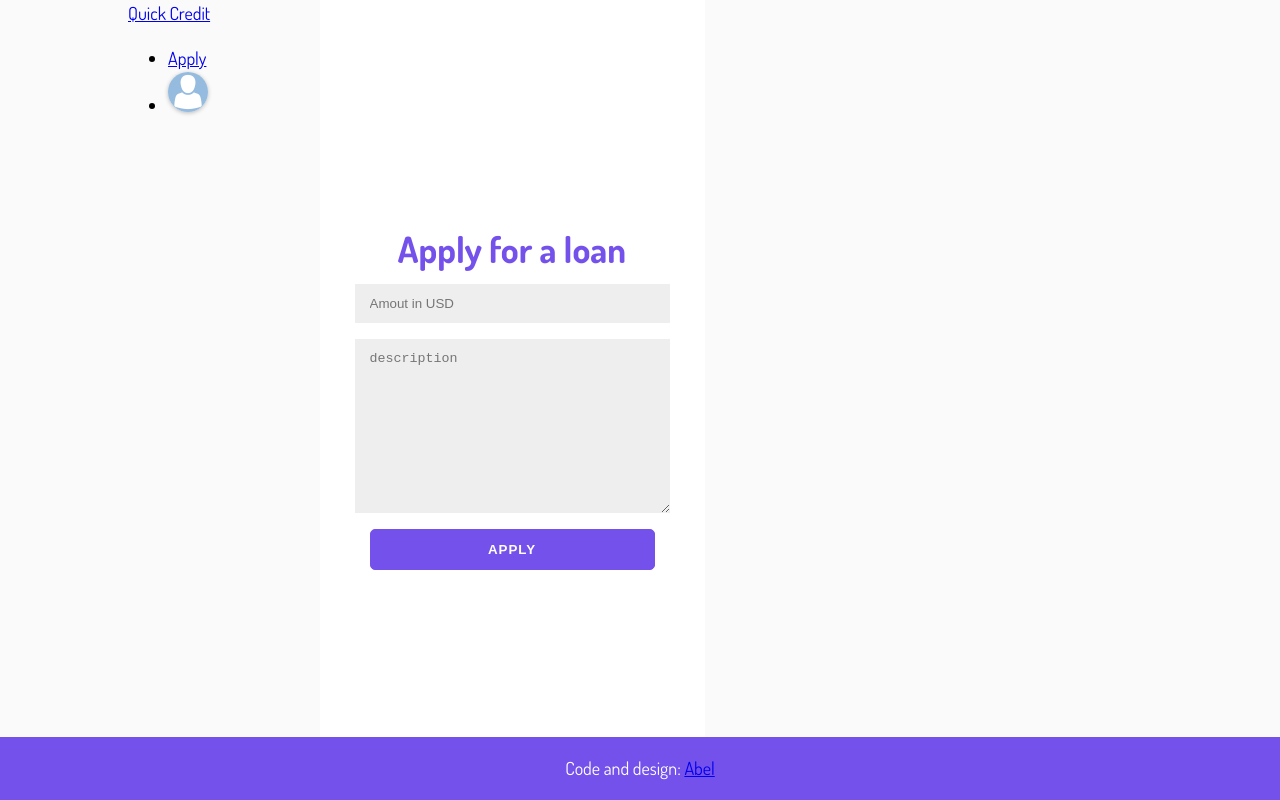
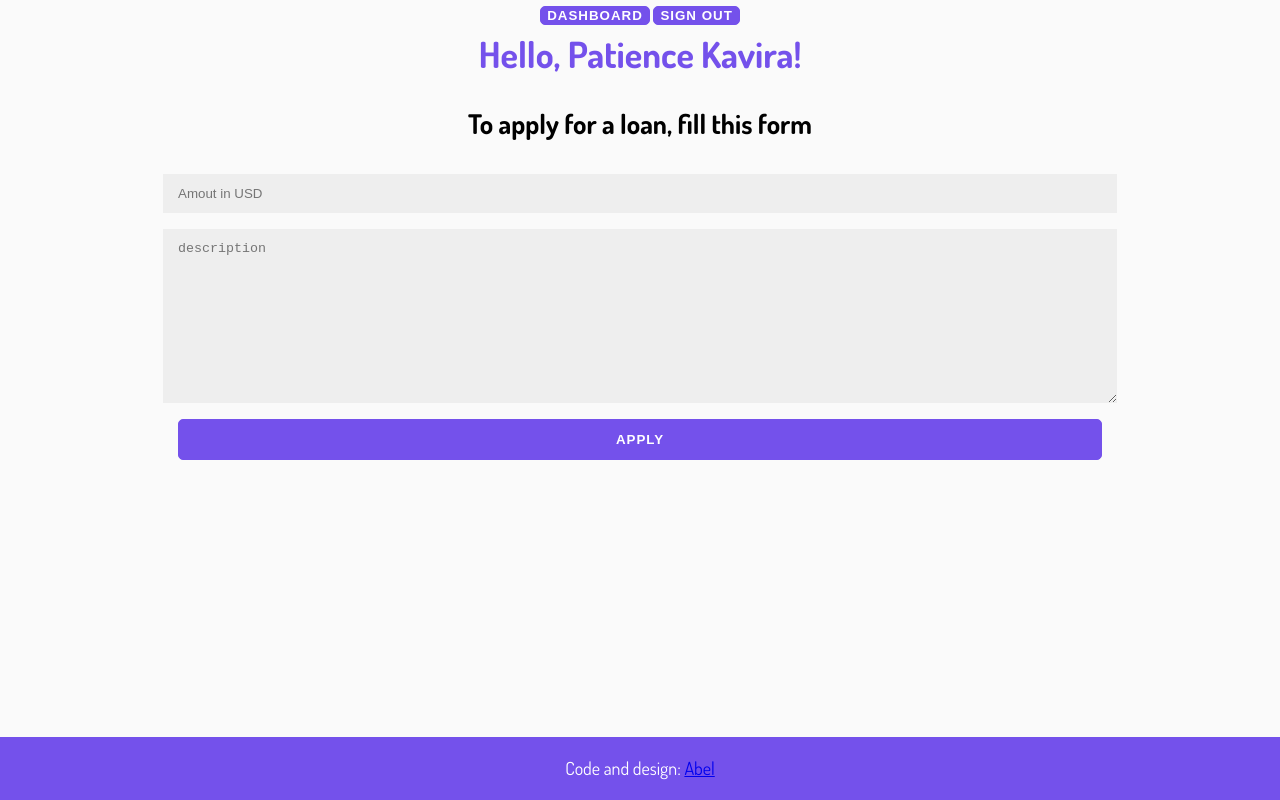
Before and after one commit to Bam92/quickCredit, a plain HTML site: page UI/templates/application.html in a window 1280 px wide. Drawn offline with Linux system fonts and the light colour scheme.

Commit message:
style (application form): improve UI of the application page
[#165416414]

```diff
--- a/UI/css/style.css
+++ b/UI/css/style.css
@@ -95,6 +95,10 @@ body, html {
    color: #FFFFFF;
 }
 
+.container header {
+   text-align: center;
+}
+
 /*---------------------------------------
          CONTAINER
 ----------------------------------------*/
@@ -171,6 +175,7 @@ footer {
    position: fixed;
    bottom: 0;
    width: 100%;
+   /*margin-top: 15px;*/
 }
 
 /* -------------------------------
@@ -185,6 +190,7 @@ footer {
    position: fixed;
    bottom: 0;
    width: 100%;
+   /*margin-top: 15px;*/
 }
 .dropdown-content {
    display: none;
@@ -547,7 +553,7 @@ form button.ghost {
 }
 
 form {
-   background-color: #ffffff;
+  /* background-color: #ffffff;*/
    display: flex;
    align-items: center;
    justify-content: center;
--- a/UI/templates/application.html
+++ b/UI/templates/application.html
@@ -11,7 +11,7 @@
 </head>
 <body>
  <main id="main-application">
-    <header>
+    <!--header>
         <div class="container">
 
         <nav class="navbar" role="navigation">
@@ -34,12 +34,23 @@
            </div>
         </nav>
         </div>
+     </header-->
+
+     <div class="container">
+        <header>
+           <a href="./usrAccount.html"><button class="color-btn" id="usr-dashboard">Dashboard</button></a>
+           <a href="../index.html"><button class="color-btn">Sign out</button></a>
       </header>
+      <div class="container-title">
 
-  <div class="form-container apply-container container">
+         <h1>Hello, Patience Kavira!</h1>
+      </div>
+      <div class="container-content">
+         <div class="content-title">
+            <h2>To apply for a loan, fill this form</h2>
+         </div>
+         <div class="content-action">
             <form action="#">
-      <h1>Apply for a loan</h1>
-
                <input type="text" placeholder="Amout in USD" id="amount" required>
                <div class="inputError" id="helpAmount"></div>
                <textarea name="description" id="" cols="30" rows="10" placeholder="description" required></textarea>
@@ -48,6 +59,14 @@
                <input type="submit" value="Apply">
 
             </form>
+            <!--div class="usr-sign-out">
+               <p>or</p>
+               <p><a href="../index.html"><button class="color-btn">Sign out</button></a></p>
+            </div-->
+         </div>
+      </div>
+     </div>
+
   </div>
 </main>
  <footer id="footer-application">
```
Lines whose indentation alone changed are shown as unchanged.
